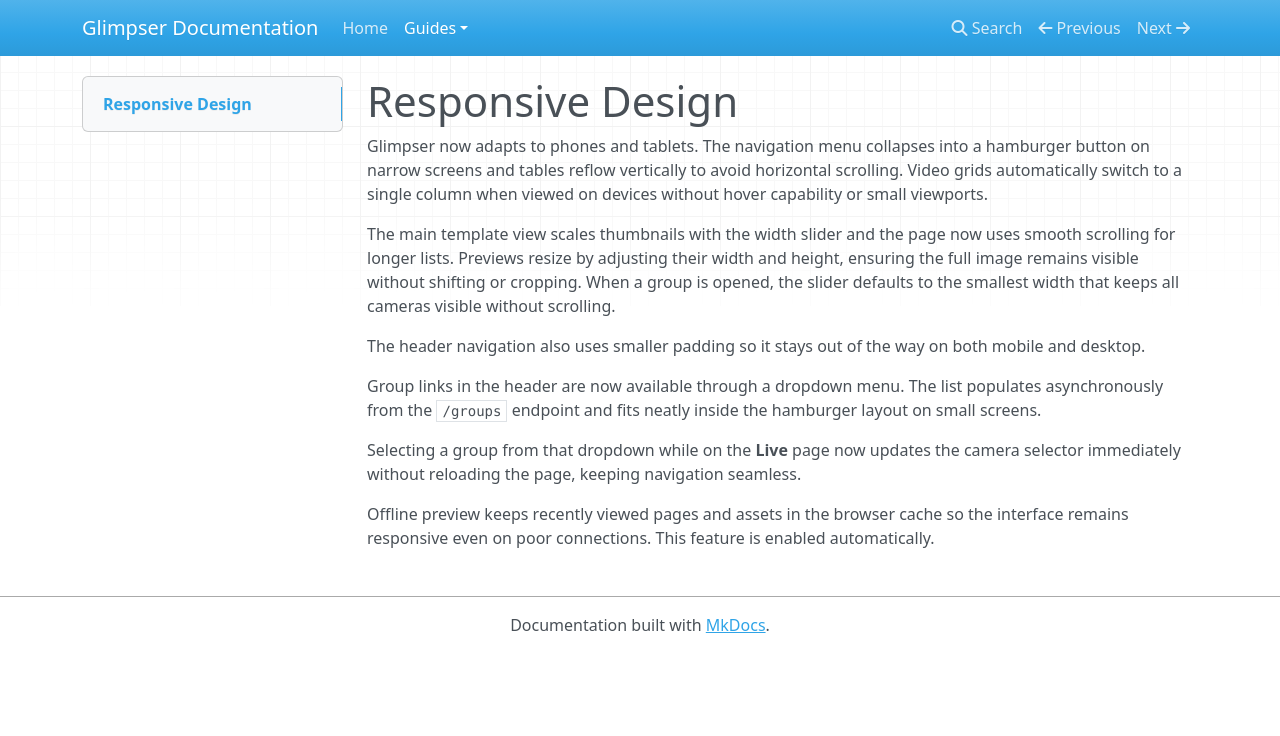
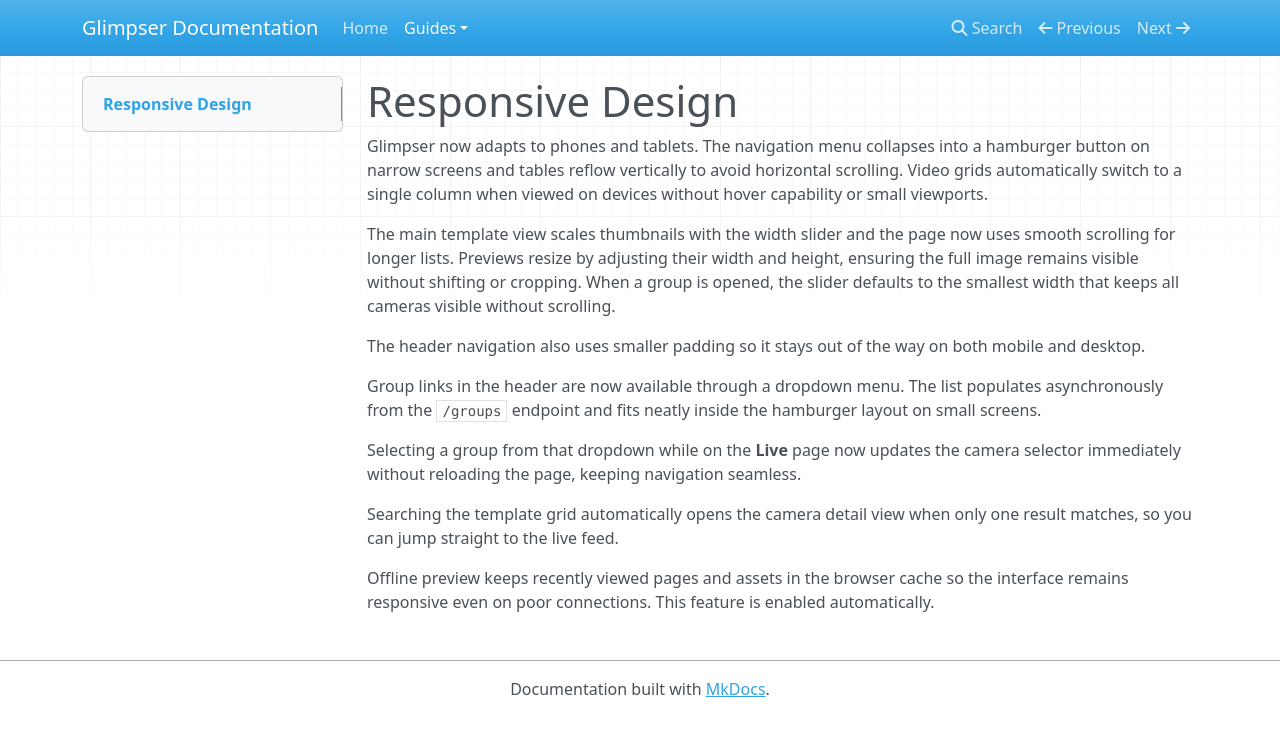
Before and after one commit to KristopherKubicki/glimpser, an MkDocs documentation site: the page built from docs/responsive_design.md, in a window 1280 px wide. Shown: the top 736 px of the page. Built offline with MkDocs 1.6.1, drawn with Linux system fonts in a browser that asks for light colours; nearby versions of some CDN libraries.

Commit message:
fix: ensure redirect logic runs after search

```diff
--- a/docs/responsive_design.md
+++ b/docs/responsive_design.md
@@ -14,4 +14,7 @@
 camera selector immediately without reloading the page, keeping navigation
 seamless.
 
+Searching the template grid automatically opens the camera detail view when
+only one result matches, so you can jump straight to the live feed.
+
 Offline preview keeps recently viewed pages and assets in the browser cache so the interface remains responsive even on poor connections. This feature is enabled automatically.
```
Also changed, not shown: app/static/js/templates.js (+14 -0 lines).
